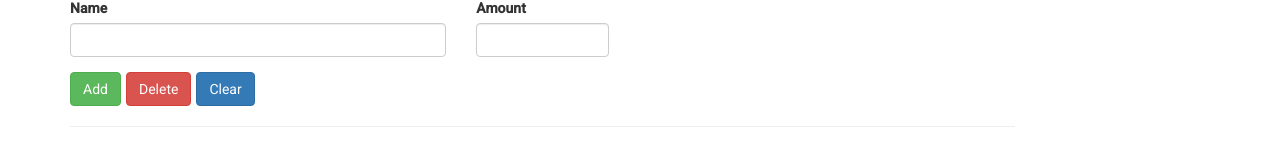
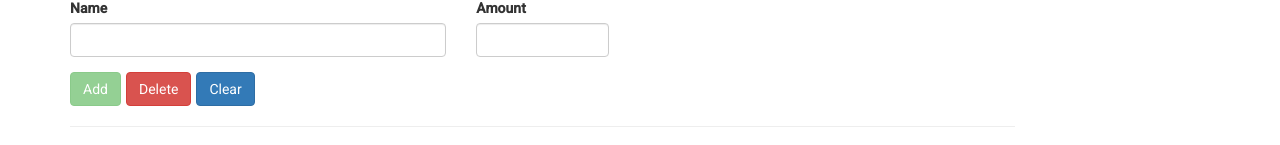
Before and after one commit to ajsizzle/recipe-book, an Angular app: page /shopping-list in a window 1280 px wide. Shown: the part 124-269 px from the top of the page. Built offline with nearby package versions, Linux system fonts and the light colour scheme.

Commit message:
Update shopping-edit.component.html
added form validation

```diff
--- a/src/app/shopping-list/shopping-edit/shopping-edit.component.html
+++ b/src/app/shopping-list/shopping-edit/shopping-edit.component.html
@@ -10,6 +10,7 @@
                         class="form-control"
                         name="name"
                         ngModel
+                        required
                     >
                 </div>
                 <div class="col-sm-2">
@@ -20,13 +21,18 @@
                         class="form-control"
                         name="amount"
                         ngModel
+                        required
+                        pattern="^[1-9]+[0-9]*$"
                     >
                 </div>
             </div>
             <div class="row">
                 <div class="col-xs-12">
                     <div class="btn-toolbar">
-                        <button class="btn btn-success" type="submit">Add</button>
+                        <button
+                            class="btn btn-success"
+                            type="submit"
+                            [disabled]="!f.valid">Add</button>
                         <button class="btn btn-danger" type="button">Delete</button>
                         <button class="btn btn-primary" type="button">Clear</button>
                     </div>
```
